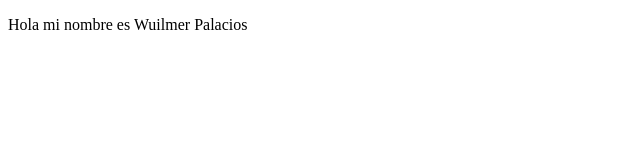
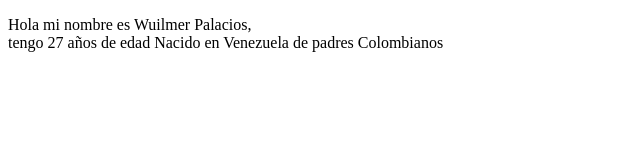
Before and after one commit to wuilmer-palacios/prueba, a plain HTML site: page index.html in a window 1280 px wide. Shown: the whole page, without its empty margins (0-640 px from the left). Drawn offline with Linux system fonts and the light colour scheme.

Commit message:
version 1 de feacture1

```diff
--- a/index.html
+++ b/index.html
@@ -7,7 +7,8 @@
 </head>
 <body>
     <p>
-        Hola mi nombre es Wuilmer Palacios
+        Hola mi nombre es Wuilmer Palacios, <br>
+        tengo 27 años de edad Nacido en Venezuela de padres Colombianos
     </p>
 </body>
 </html>
```
